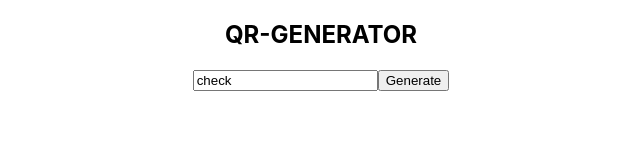
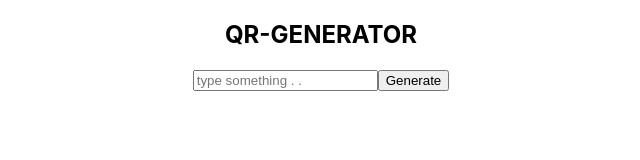
Before and after one commit to Stack-Naveen/20-reactjs-basic-projects, a React (Create React App) app: page / in a window 1280 px wide. Shown: the top 160 px of the page, without its empty margins (319-959 px from the left). Built offline with nearby package versions, Linux system fonts and the light colour scheme.

Commit message:
update input

```diff
--- a/src/components/qr-code-generator/index.jsx
+++ b/src/components/qr-code-generator/index.jsx
@@ -1,12 +1,19 @@
+import { useState } from "react";
+
 const QrCode = () => {
+  const [input, setInput] = useState("");
+
   return (
     <div>
       <h2>QR-GENERATOR</h2>
       <div>
         <input
           type="text"
-          value="check"
+          value={input}
           placeholder="type something . ."
+          onChange={(e) => {
+            setInput(e.target.value);
+          }}
         ></input>
 
         <button>Generate</button>
```
